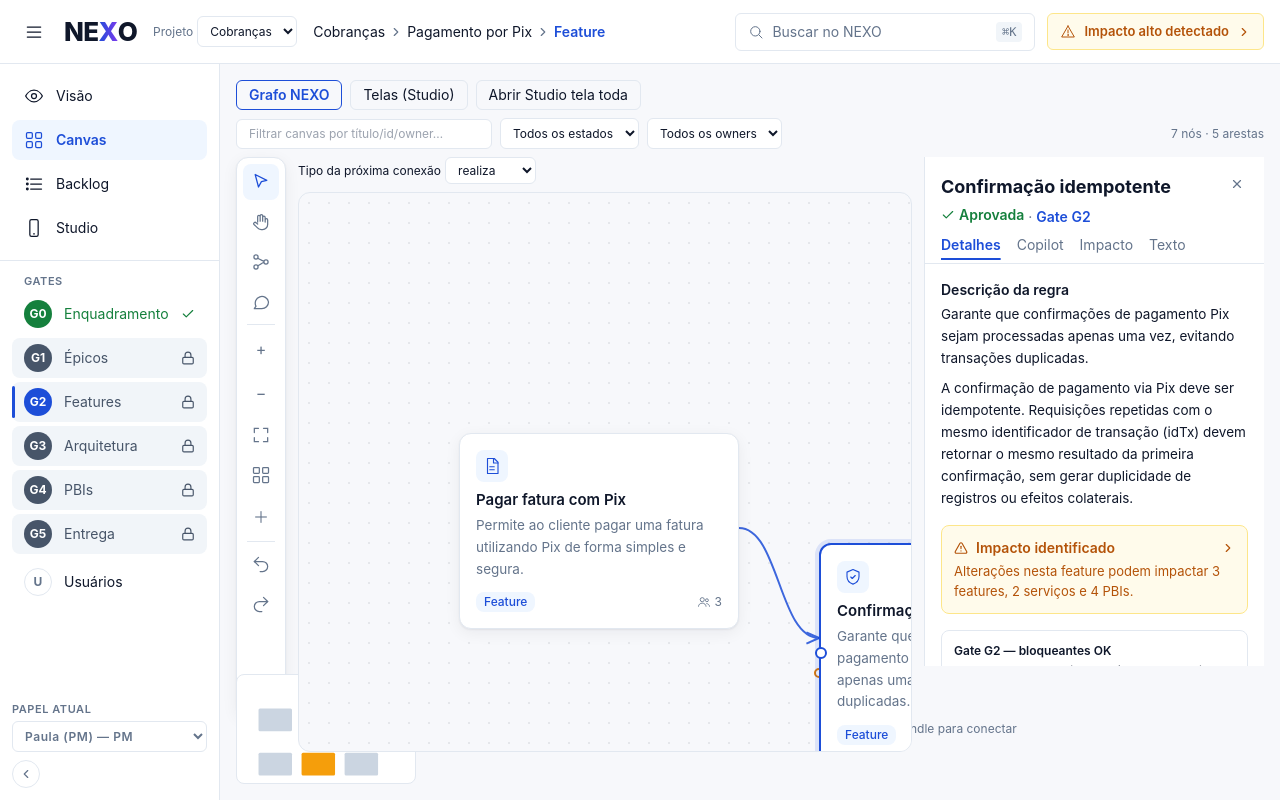
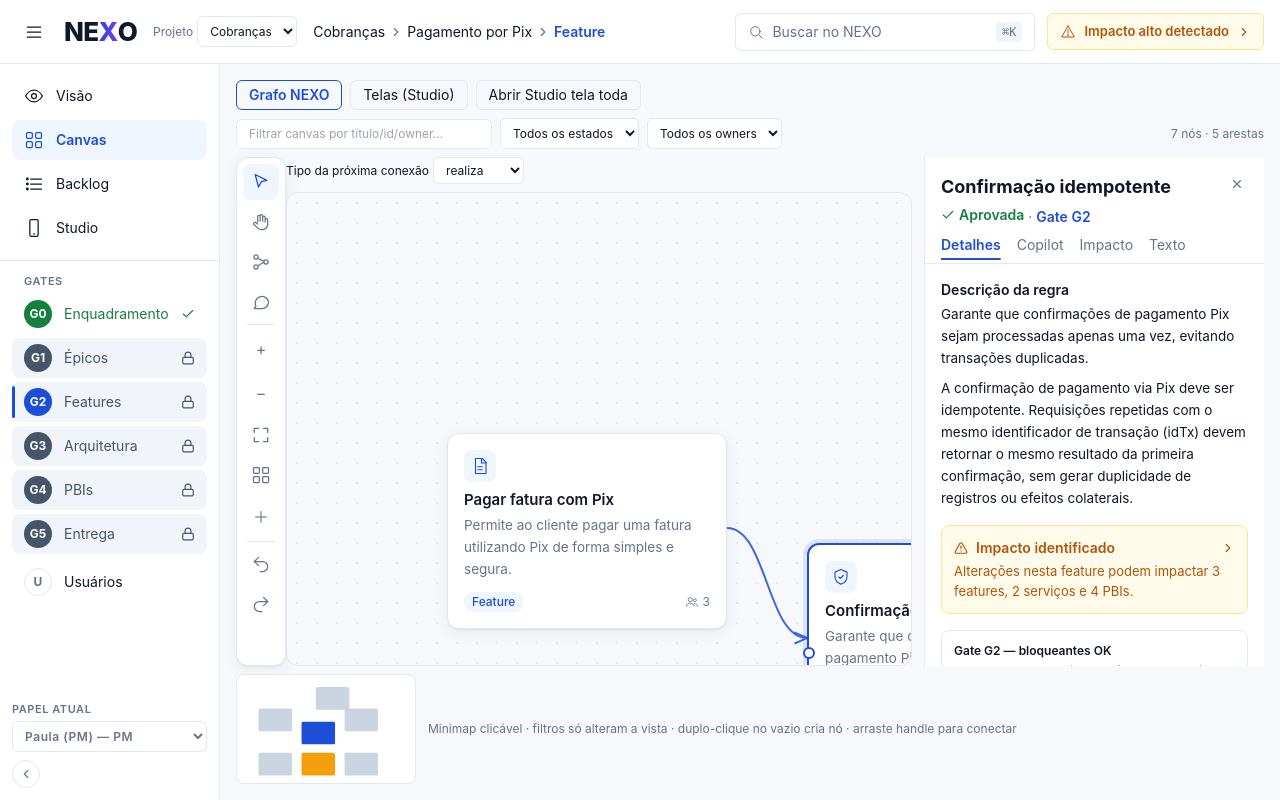
Before and after one commit to walpinheiro/nexus, a Vue app: page /canvas in a window 1280 px wide. Both pictures are taken after a click on the tab "Grafo NEXO". Built offline with nearby package versions, Linux system fonts and the light colour scheme.

Commit message:
C1 workflow 100%: remove h-560 fixo, flex-1 min-h-0 w-full h-full, export-root expande

```diff
--- a/src/components/canvas/NexoCanvas.vue
+++ b/src/components/canvas/NexoCanvas.vue
@@ -380,7 +380,7 @@ defineExpose({ fit, navegarPara, zoomIn, zoomOut })
 </script>
 
 <template>
-  <div class="flex h-full min-h-[560px] gap-0">
+  <div class="flex h-full min-h-0 w-full flex-1 gap-0">
     <CanvasToolbar
       @zoom-in="zoomIn"
       @zoom-out="zoomOut"
@@ -391,7 +391,7 @@ defineExpose({ fit, navegarPara, zoomIn, zoomOut })
       @adicionar="adicionarNo"
     />
 
-    <div class="ml-3 min-w-0 flex-1">
+    <div class="flex h-full min-h-0 w-full min-w-0 flex-1 flex-col">
       <div class="mb-2 flex flex-wrap items-center gap-2 text-xs">
         <label class="flex items-center gap-1">
           Tipo da próxima conexão
--- a/src/views/CanvasView.vue
+++ b/src/views/CanvasView.vue
@@ -69,8 +69,8 @@ function abrirGrafo() {
 </script>
 
 <template>
-  <div class="flex h-full flex-col gap-2">
-    <div class="flex items-center gap-2 text-sm" role="tablist" aria-label="Vista do canvas">
+  <div class="flex h-full min-h-0 w-full flex-col gap-2">
+    <div class="flex shrink-0 items-center gap-2 text-sm" role="tablist" aria-label="Vista do canvas">
       <button type="button" role="tab" :aria-selected="vista !== 'studio'" class="rounded-btn border px-3 py-1" :class="vista !== 'studio' ? 'border-nexo-primary font-semibold text-nexo-primary' : 'border-nexo-border'" @click="irVista('canvas')">Grafo NEXO</button>
       <button type="button" role="tab" :aria-selected="vista === 'studio'" class="rounded-btn border px-3 py-1" :class="vista === 'studio' ? 'border-nexo-primary font-semibold text-nexo-primary' : 'border-nexo-border'" @click="irVista('studio')">Telas (Studio)</button>
       <RouterLink :to="{ path: '/studio-full', query: { from: 'canvas' } }" class="rounded-btn border border-nexo-border px-3 py-1">Abrir Studio tela toda</RouterLink>
@@ -106,7 +106,7 @@ function abrirGrafo() {
     </template>
 
     <template v-else>
-      <div class="flex flex-wrap items-center gap-2 text-xs">
+      <div class="flex shrink-0 flex-wrap items-center gap-2 text-xs">
         <input
           v-model="ui.state.buscaTexto"
           placeholder="Filtrar canvas por título/id/owner…"
@@ -128,16 +128,16 @@ function abrirGrafo() {
         <span class="ml-auto text-nexo-muted">{{ graph.state.nos.length }} nós · {{ graph.state.arestas.length }} arestas</span>
       </div>
 
-      <div class="flex min-h-0 flex-1 gap-0">
-        <div class="min-w-0 flex-1" data-export-root>
+      <div class="flex min-h-0 h-full w-full flex-1 gap-0">
+        <div class="flex min-h-0 h-full w-full min-w-0 flex-1 flex-col" data-export-root>
           <NexoCanvas ref="canvasComp" />
         </div>
-        <DetailPanel v-if="comPainel" class="ml-3 hidden lg:flex" />
+        <DetailPanel v-if="comPainel" class="ml-3 hidden h-full min-h-0 lg:flex" />
       </div>
 
       <DetailPanel v-if="comPainel" class="lg:hidden" />
 
-      <div class="flex items-center gap-3">
+      <div class="flex shrink-0 items-center gap-3">
         <Minimap @navegar="navegarMinimap" />
         <span class="text-xs text-nexo-muted">Minimap clicável · filtros só alteram a vista · duplo-clique no vazio cria nó · arraste handle para conectar</span>
       </div>
```
